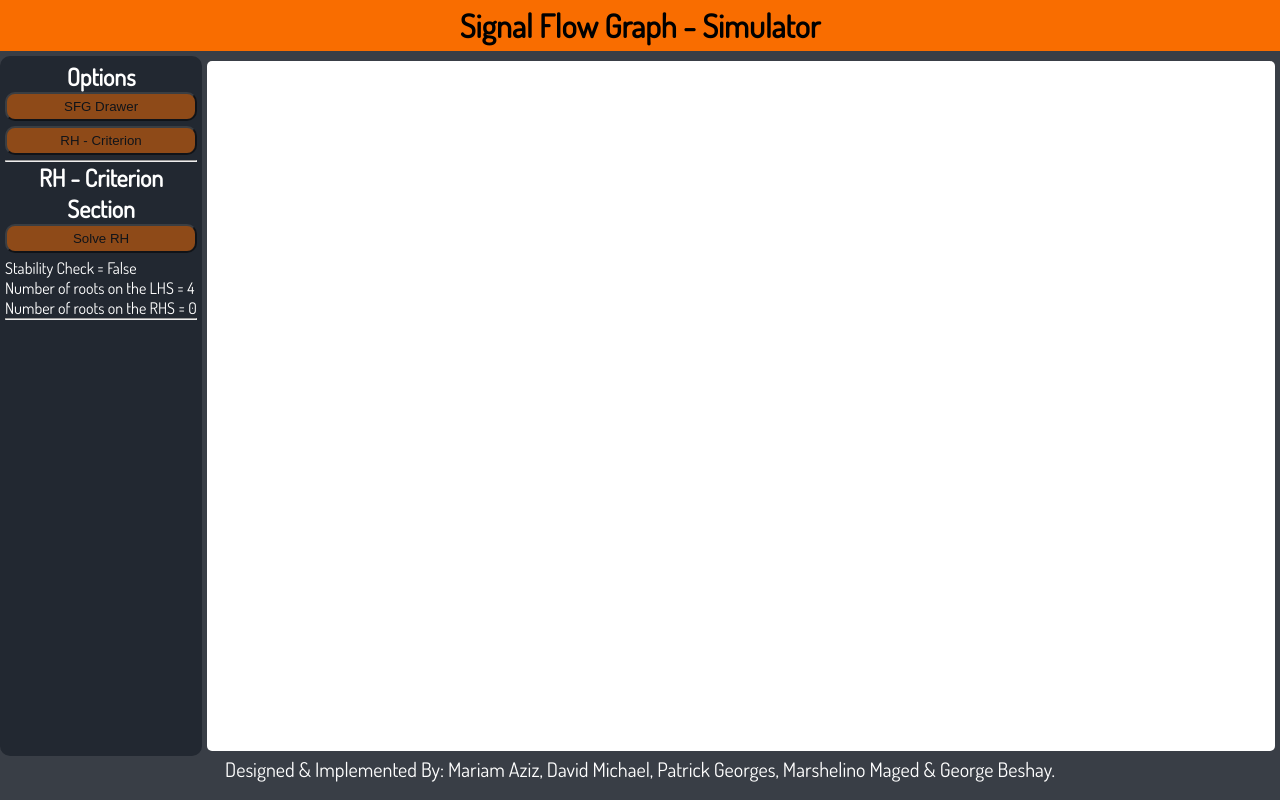
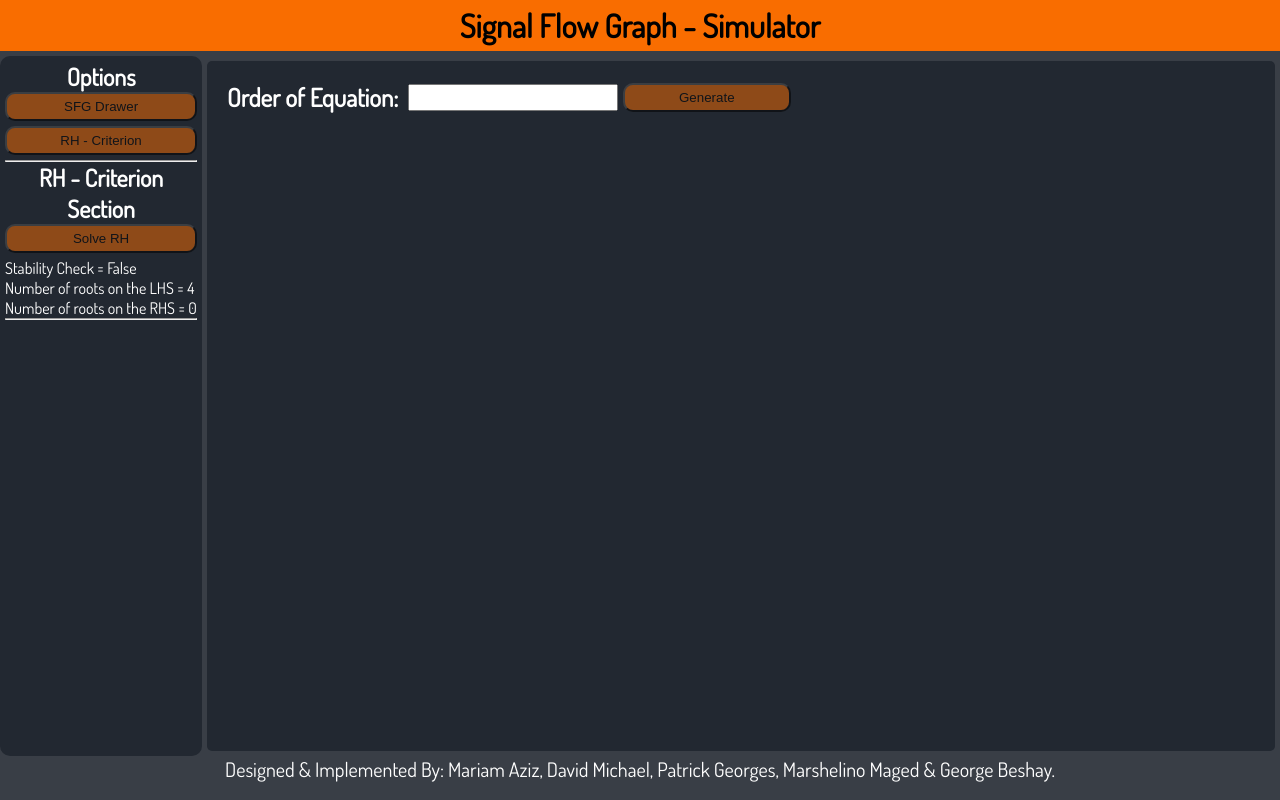
Before and after one commit to GeorgeBeshay/SignalFlowGraph_WebSimulator, an Angular app in the folder proj-FE/: page / in a window 1280 px wide. Both pictures are taken after a click on the button "RH - Criterion". Built offline with nearby package versions, Linux system fonts and the light colour scheme.

Commit message:
Generate routh "not completed"

```diff
--- a/proj-FE/src/app/Components/main-page/main-page.component.css
+++ b/proj-FE/src/app/Components/main-page/main-page.component.css
@@ -49,7 +49,50 @@ h1 {
     grid-area: 2 / 3 / 10 / 11;
     margin: 5px;
     border-radius: 5px;
+}
+
+.div3 #holder {
+    width: 100%;
+    height: 100%;
+    border-radius: 5px;
     background-color: white;
+}
+
+.div3 #rhHolder{
+    width: 100%;
+    height: 100%;
+    border-radius: 5px;
+    background-color: var(--c1);
+    padding: 10px;
+}
+
+.div3 #rhHolder .orderOfEquation{
+    display: flex;
+    align-items: center;
+}
+.div3 #rhHolder p{
+    font-size: 25px;
+    font-weight: bold;
+    padding: 10px;
+}
+
+.div3 #rhHolder input {
+    width: 20%;
+    height: 70%;
+}
+
+.div3 #rhHolder .Generate {
+    outline: none;
+    padding: 5px;
+    margin: 5px;
+    border-radius: 10px;
+    background-color: var(--c3);
+    opacity: 0.5;
+    width: 16%;
+}
+
+.div3 #rhHolder .Generate:hover{
+    opacity: 1;
 }
 input {
     outline: none;
--- a/proj-FE/src/app/Components/main-page/main-page.component.html
+++ b/proj-FE/src/app/Components/main-page/main-page.component.html
@@ -35,7 +35,16 @@
             </div>
             <!-- ------------- Separator ------------- -->
         </div>
-        <div class="div3" id="holder">
+        <div class="div3">
+            <div id="holder"></div>
+            <div id="rhHolder">
+                <div class="orderOfEquation">
+                    <p>Order of Equation: </p>
+                    <input type="number">
+                    <button class="Generate">Generate</button>
+                </div>
+
+            </div>
         </div>
         <div class="div4">
             Designed & Implemented By: Mariam Aziz, David Michael, Patrick Georges, Marshelino Maged & George Beshay.
--- a/proj-FE/src/app/Components/main-page/main-page.component.ts
+++ b/proj-FE/src/app/Components/main-page/main-page.component.ts
@@ -1,3 +1,4 @@
+import { HtmlParser } from '@angular/compiler';
 import { Component } from '@angular/core';
 import Konva from 'konva';
 import { Layer } from 'konva/lib/Layer';
@@ -15,6 +16,7 @@ export class MainPageComponent {
   private rhSelected!: Boolean;
   private currentNodeNumber !: number;
   private edgesList: number[][] = [];
+  private upDown: Boolean = true;
   /*
     [
     [ [to, weight], [to, weight], ..],
@@ -48,12 +50,18 @@ export class MainPageComponent {
     this.rhSelected = rhSelected;
     var toolbarSection = document.getElementById('toolbar') as HTMLDivElement;
     var rhSection = document.getElementById('rh') as HTMLDivElement;
+    var konvaHolder = document.getElementById('holder') as HTMLDivElement;
+    var rhHolder = document.getElementById('rhHolder') as HTMLDivElement;
     if(this.rhSelected){
       toolbarSection.style.display = 'none';
       rhSection.style.display = 'block';
+      konvaHolder.style.display = 'none';
+      rhHolder.style.display = 'block';
     } else {
       toolbarSection.style.display = 'block';
       rhSection.style.display = 'none';
+      konvaHolder.style.display = 'block';
+      rhHolder.style.display = 'none';
     }
   }
   // ------------- Separator -------------
@@ -118,20 +126,35 @@ export class MainPageComponent {
         x2 = thisExtender.myStage.getPointerPosition()!.x;
         y2 = thisExtender.myStage.getPointerPosition()!.y;
         i++;
-        thisExtender.createEdge(x1, y1, x2, y2, thisExtender.addEdge(start, terminal, '1'));
+        let isCurved = true;
+        if(Number(terminal) - Number(start) === 1){
+          isCurved = false;
+        }
+        thisExtender.createEdge(x1, y1, x2, y2, thisExtender.addEdge(start, terminal, '1'), isCurved);
       }
     });
   }
   // ------------- Separator -------------
-  createEdge(x1: number, y1: number, x2: number, y2: number, index: number){
+  createEdge(x1: number, y1: number, x2: number, y2: number, index: number, isCurved: Boolean){
     let thisExtender = this;
     const a = new Konva.Group({
       x: 0,
       y: 0,
     });
+    let x3 = x1, y3 = y1;
+    if(isCurved){
+      if(this.upDown){
+        y3 = y3 + (x2-x1)/3;
+      }
+      else {
+        y3 = y3 - (x2-x1)/3;
+      }
+      x3 = x3 + (x2-x1)/2;
+      this.upDown = !this.upDown;
+    }
     a.add(
       new Konva.Arrow({
-        points: [x1, y1, x2, y2],
+        points: [x1, y1, x3, y3, x2, y2],
         pointerLength: 10,
         pointerWidth: 10,
         fill: 'black',
@@ -144,7 +167,7 @@ export class MainPageComponent {
     var textNode = new Konva.Text({
       text: '1',
       x: x1 + (x2 - x1) / 2,
-      y: y1 + (y2 - y1) / 2,
+      y: y3,
       fontSize: 20,
     });
     textNode.on('dblclick dbltap', () => {
```
